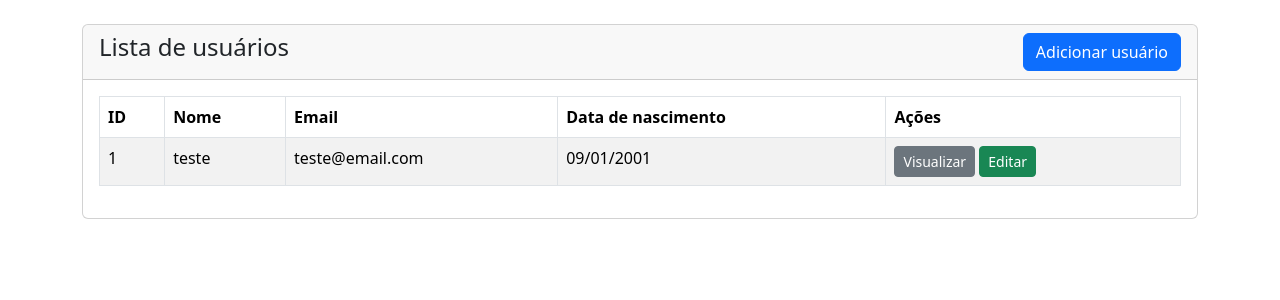
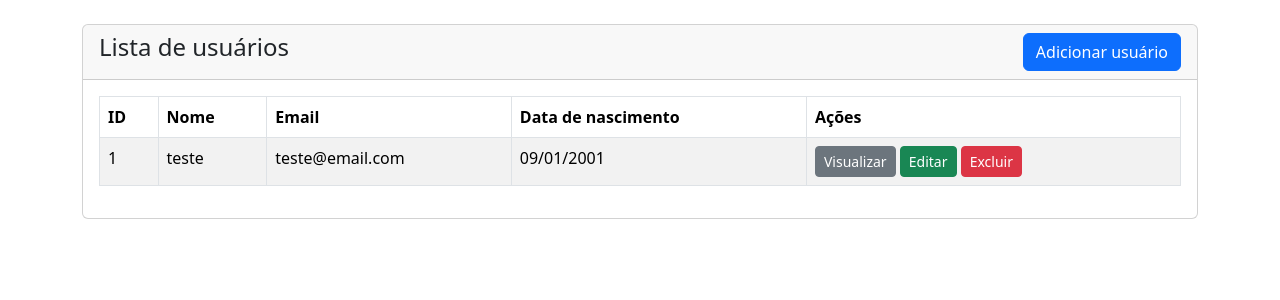
Before and after one commit to MiguelSalviano24/CRUD---PHP, a PHP site: page / in a window 1280 px wide. Shown: the part 56-356 px from the top of the page. Run offline with PHP 8.4, Linux system fonts and the light colour scheme.

Commit message:
feat: delete button added

```diff
--- a/index.php
+++ b/index.php
@@ -51,6 +51,10 @@
                                         <td>
                                             <a href="" class="btn btn-secondary btn-sm">Visualizar</a>
                                             <a href="" class="btn btn-success btn-sm">Editar</a>
+                                            <form action="" method="POST" class="d-inline">
+                                                <button type="submit" name="delete_users" value="1" class="btn btn-danger btn-sm">Excluir</button>
+                                            </form>
+                                        </td>
                                     </tr>
                                 </tbody>
                             </table>
```
